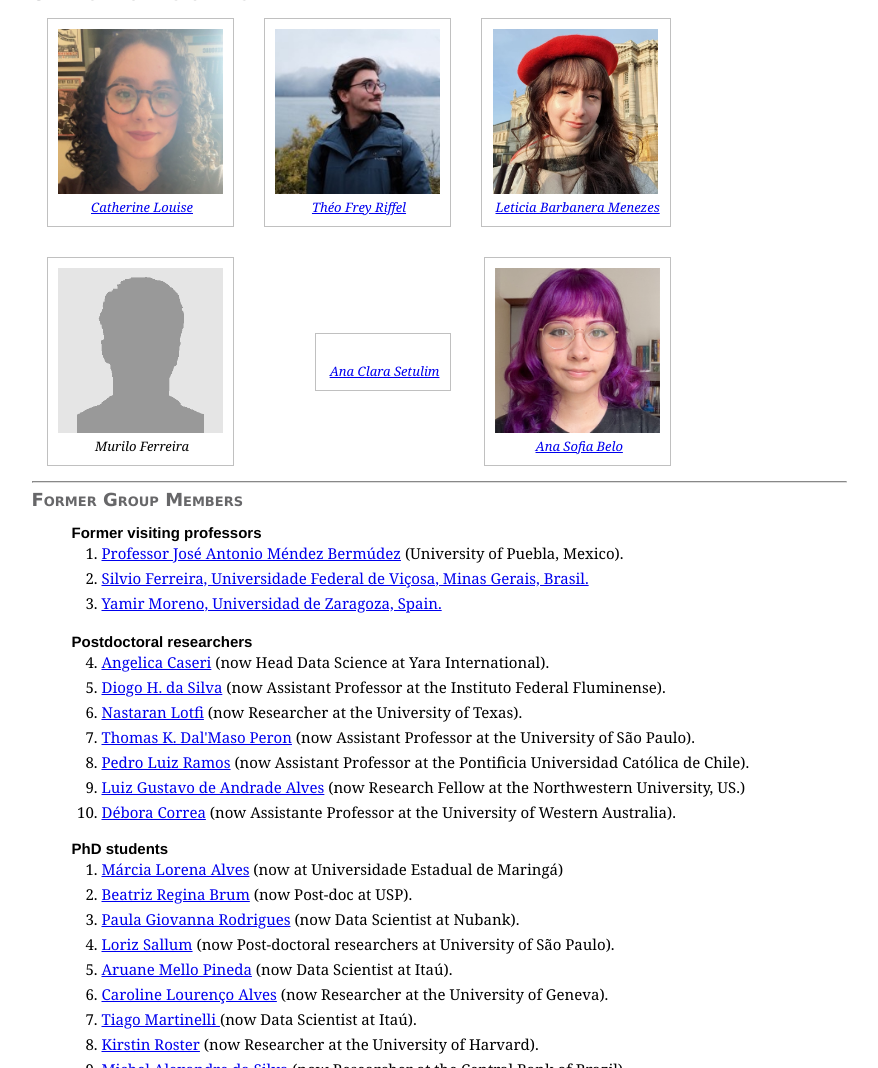
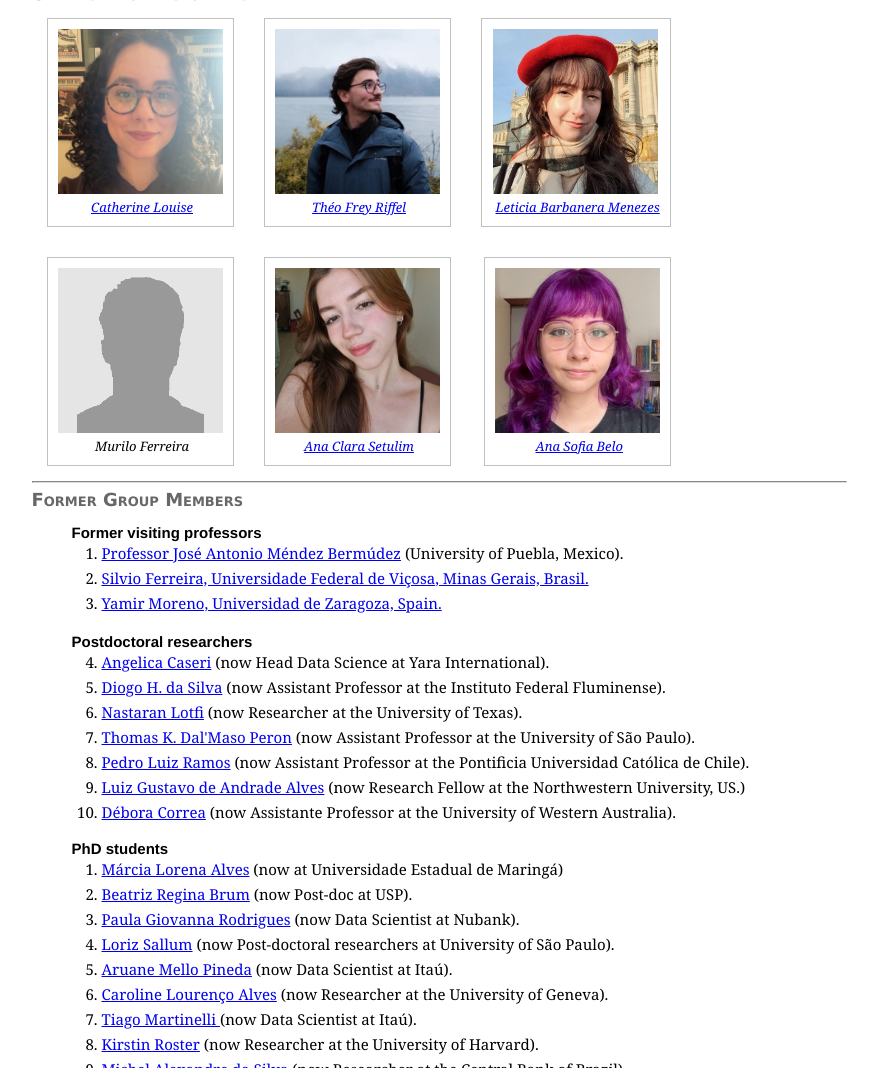
Before and after one commit to prof-francisco-rodrigues/prof-francisco-rodrigues.github.io, a plain HTML site: page group.html in a window 1280 px wide. Shown: the part 1804-2872 px from the top of the page, without its empty margins (201-1079 px from the left). Drawn offline with Linux system fonts and the light colour scheme.

Commit message:
Add files via upload

```diff
--- a/group.html
+++ b/group.html
@@ -247,7 +247,7 @@
 
 				<td class='std'>
 					<figure>
-						<img src="students/ana-clara" alt="" title="" height="165" width="auto"; class = "student"/>
+						<img src="students/ana-clara.png" alt="" title="" height="165" width="auto"; class = "student"/>
 						<figcaption><a href="https://www.linkedin.com/in/ana-clara-setulim-b22707291/" target="_blank">Ana Clara Setulim</a></figcaption>
 					</figure>
                 </td>
```
